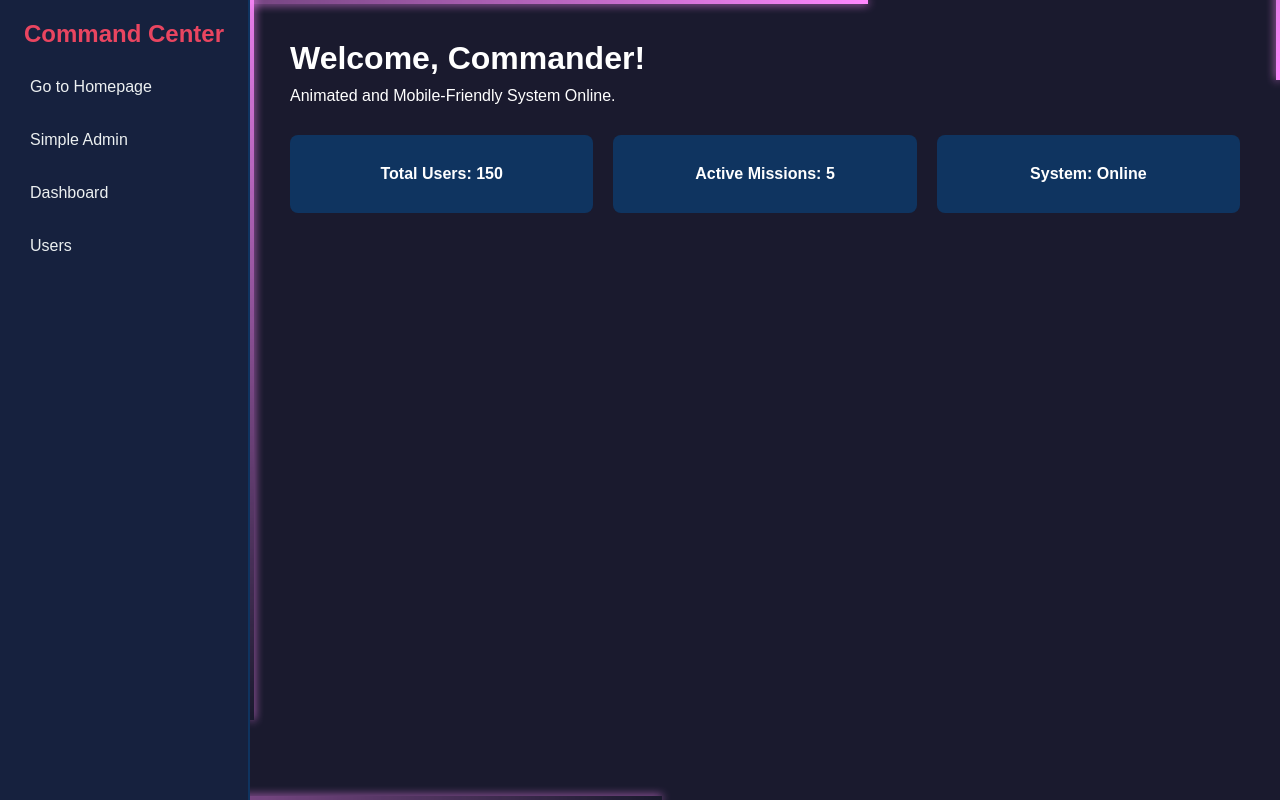
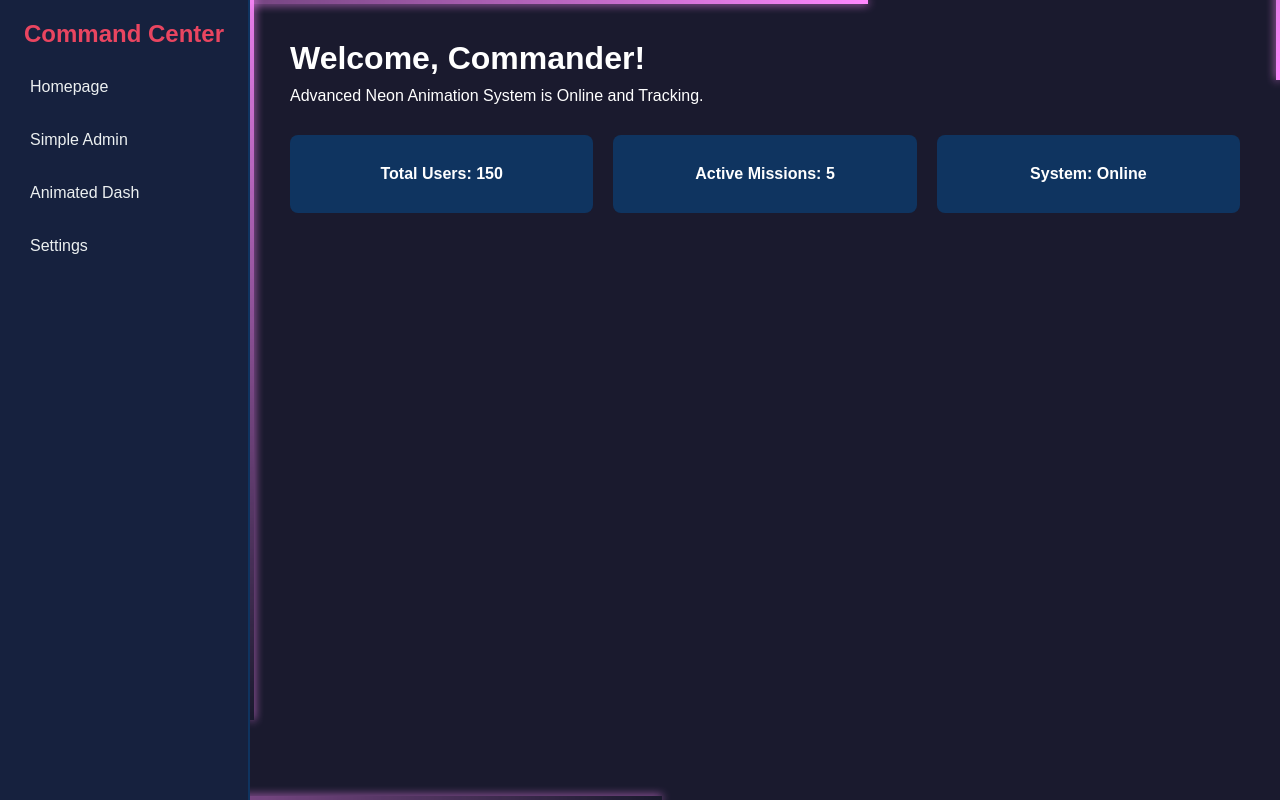
Before and after one commit to Pawan7489/Project_A1, a Flask app: page /animated in a window 1280 px wide. Run offline with Flask 3, Linux system fonts and the light colour scheme.

Commit message:
Update animated_admin.html

```diff
--- a/templates/animated_admin.html
+++ b/templates/animated_admin.html
@@ -14,13 +14,17 @@
         <aside class="sidebar">
             <h2>Command Center</h2>
             <ul>
-                <li><a href="/">Go to Homepage</a></li>
-                <li><a href="/admin">Simple Admin</a></li> <li><a href="#">Dashboard</a></li>
-                <li><a href="#">Users</a></li>
+                <li><a href="/">Homepage</a></li>
+                <li><a href="/admin">Simple Admin</a></li>
+                <li><a href="/animated" class="active">Animated Dash</a></li>
+                <li><a href="/hitech-settings">Settings</a></li>
             </ul>
         </aside>
 
         <main class="content">
+
+            <div class="neon-dashboard">
+
                 <span class="animated-line line-top"></span>
                 <span class="animated-line line-right"></span>
                 <span class="animated-line line-bottom"></span>
@@ -29,7 +33,7 @@
                 <div class="inner-content">
                     <header class="content-header">
                         <h1>Welcome, Commander!</h1>
-                    <p>Animated and Mobile-Friendly System Online.</p>
+                        <p>Advanced Neon Animation System is Online and Tracking.</p>
                     </header>
 
                     <section class="dashboard-cards">
@@ -38,6 +42,9 @@
                         <div class="card">System: Online</div>
                     </section>
                 </div>
+
+            </div>
+
         </main>
 
     </div>
```
Lines whose indentation alone changed are shown as unchanged.
